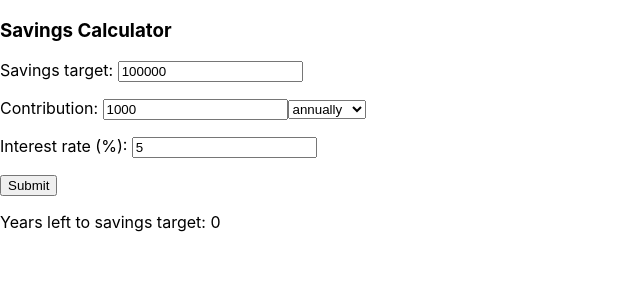
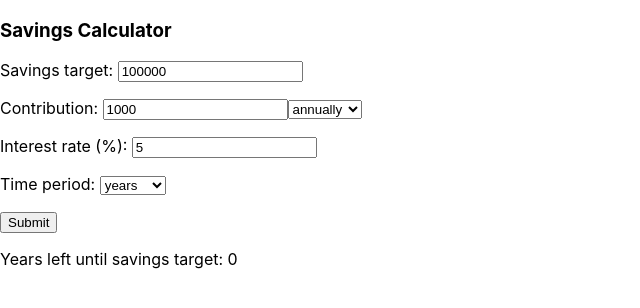
Before and after one commit to joshyou/savings-calculator, a React (Create React App) app: page / in a window 1280 px wide. Shown: the top 308 px of the page, without its empty margins (0-640 px from the left). Built offline with nearby package versions, Linux system fonts and the light colour scheme.

Commit message:
added dynamic updateState method

```diff
--- a/src/App.js
+++ b/src/App.js
@@ -48,24 +48,29 @@ this should happen before periodsToTarget is called
 class Calculator extends React.Component {
   constructor(props) {
     super(props);
-    this.state= {target: 100000,
+    this.state = {target: 100000,
                  amount: 1000,
                  interest: 5,
                  principal: 0,
                  frequency: 1,
-                 periods: 0};
-    this.updateTarget = this.updateTarget.bind(this);
+                 periods: 0,
+                 outputFrequency: 1};
+    this.updateState = this.updateState.bind(this);
+
+    /*this.updateTarget = this.updateTarget.bind(this);
     this.updateAmount = this.updateAmount.bind(this);
     this.updateInterest = this.updateInterest.bind(this);
     this.updateFrequency = this.updateFrequency.bind(this);
+    this.updateOutputFrequency = this.updateOutputFrequency.bind(this);*/
+
     this.handleSubmit = this.handleSubmit.bind(this);
   }
 
   periodsToTarget(target, principal, amount, interest, frequency) {
     let total = principal;
     let periods = 0;
-    //amount = parseFloat(amount);
-    //alert('frequency:' + frequency)
+
+    //for now, compounds at frequency equal to contribution frequency
     let percentInterest = 1 + 0.01*(interest/frequency);
     if (amount < 0) {
       return "not gonna happen bud!";
@@ -80,9 +85,17 @@ class Calculator extends React.Component {
 
     }
     //alert('final years:' + years)
-    return periods/frequency;
+    return periods
+
+    //return Math.round( (periods/frequency) * 10 ) / 10;
   }
 
+  updateState(param, event) {
+    this.setState({[param]: parseFloat(event.target.value)});
+    event.preventDefault();
+  }
+
+  /*
   updateTarget(event) {
     this.setState({target: parseFloat(event.target.value)});
     event.preventDefault();
@@ -94,7 +107,6 @@ class Calculator extends React.Component {
   }
 
   updateInterest(event) {
-   // percentInterest = 1 + 0.01*parseFloat(event.target.value)
     this.setState({interest: parseFloat(event.target.value)});
     event.preventDefault();
   }
@@ -104,9 +116,28 @@ class Calculator extends React.Component {
     event.preventDefault();
   }
 
+  updateOutputFrequency(event) {
+    this.setState({outputFrequency: event.target.value});
+    event.preventDefault();
+  }*/
+
+  //for now, updates whenever the dropdown is changed. could make it a state variable instead
+  //of calculating directly in render()
+  formatOutput(outputFrequency, frequency, periods) {
+    let output = '';
+    if (outputFrequency == 1) {
+      output += 'Years'
+    } else if (outputFrequency == 12) {
+      output += 'Months'
+    }
+    output += ' left until savings target: '
+    //return Math.round( (periods/frequency) * 10 ) / 10;
+    output += Math.round((periods/frequency)*outputFrequency*10) / 10;
+    return output;
+  }
+
   handleSubmit(event) {
 
-    //this.setState({years:0});
     this.setState({periods:
       this.periodsToTarget(
         this.state.target,
@@ -114,42 +145,49 @@ class Calculator extends React.Component {
         this.state.amount,
         this.state.interest,
         this.state.frequency)});
-    //alert('number of years' + this.state.years);
     event.preventDefault();
     //this.setState({})
   }
 
   render() {
-
+  //<input type="number" value={this.state.target} onChange={this.updateState.bind(this, "target")}/>
   return (<div>
       <h3>Savings Calculator</h3>
 
       <form onSubmit = {this.handleSubmit}>
         <label>
           Savings target:&nbsp;
-          <input type="number" value={this.state.target} onChange={this.updateTarget}/>
+          <input type="number" value={this.state.target} onChange={this.updateState.bind(this, "target")}/>
         </label>
         <p> </p>
         <label>
           Contribution:&nbsp;
-          <input type="number" value={this.state.amount} onChange={this.updateAmount}/>
-          <select value = {this.state.frequency} onChange={this.updateFrequency}>
+          <input type="number" value={this.state.amount} onChange={this.updateState.bind(this, "amount")}/>
+          <select value = {this.state.frequency} onChange={this.updateState.bind(this, "frequency")}>
             <option value = {1}>annually</option>
             <option value = {12}>monthly</option>
-            <option value = {26}>bi-weekly</option>
+            <option value = {26}>biweekly</option>
             <option value = {52}>weekly</option>
           </select>
         </label>
         <p></p>
           <label>
           Interest rate (%):&nbsp;
-          <input type="number" value={this.state.interest} onChange={this.updateInterest}/>
-        </label>
+          <input type="number" value={this.state.interest} onChange={this.updateState.bind(this, "interest")}/>
+          </label>
+        <p></p>
+          <label>
+          Time period:&nbsp;
+          <select value = {this.state.outputFrequency} onChange={this.updateState.bind(this, "outputFrequency")}>
+            <option value = {1}>years</option>
+            <option value = {12}>months</option>
+          </select>
+          </label>
         <p></p>
         <input type="submit" value="Submit"/>
       </form>
 
-      <p>Years left to savings target: {this.state.periods}
+      <p>{this.formatOutput(this.state.outputFrequency, this.state.frequency, this.state.periods)}
       </p>
       </div>);
   }
```
